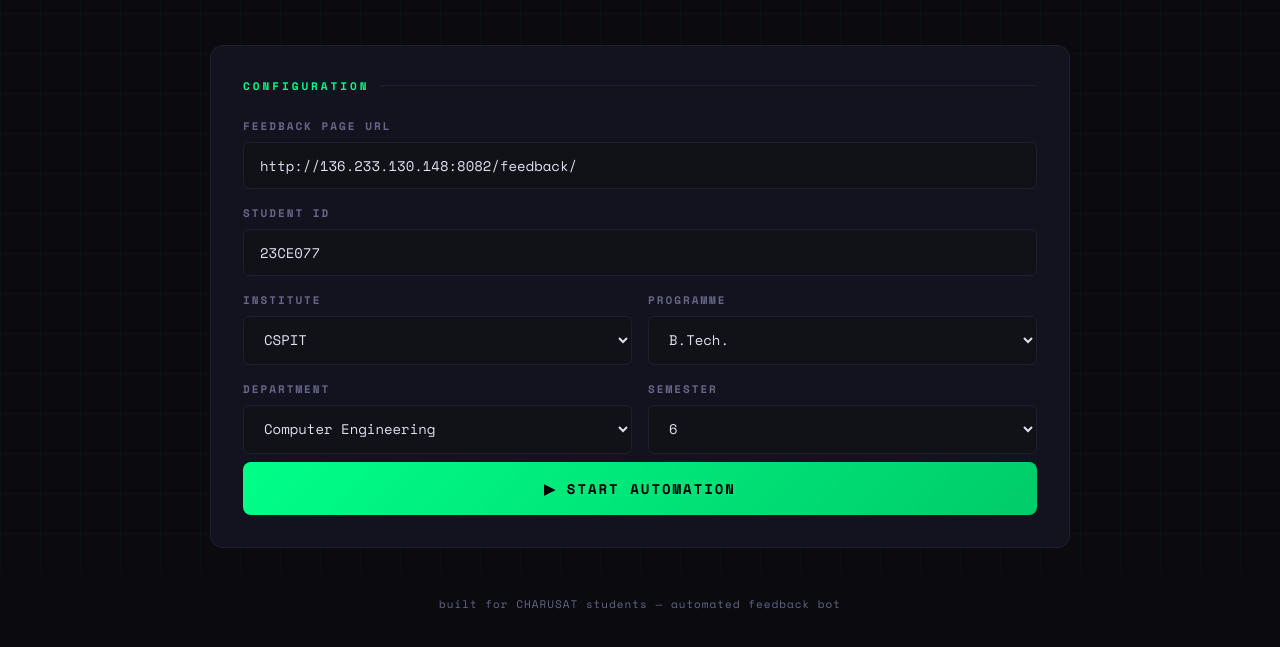
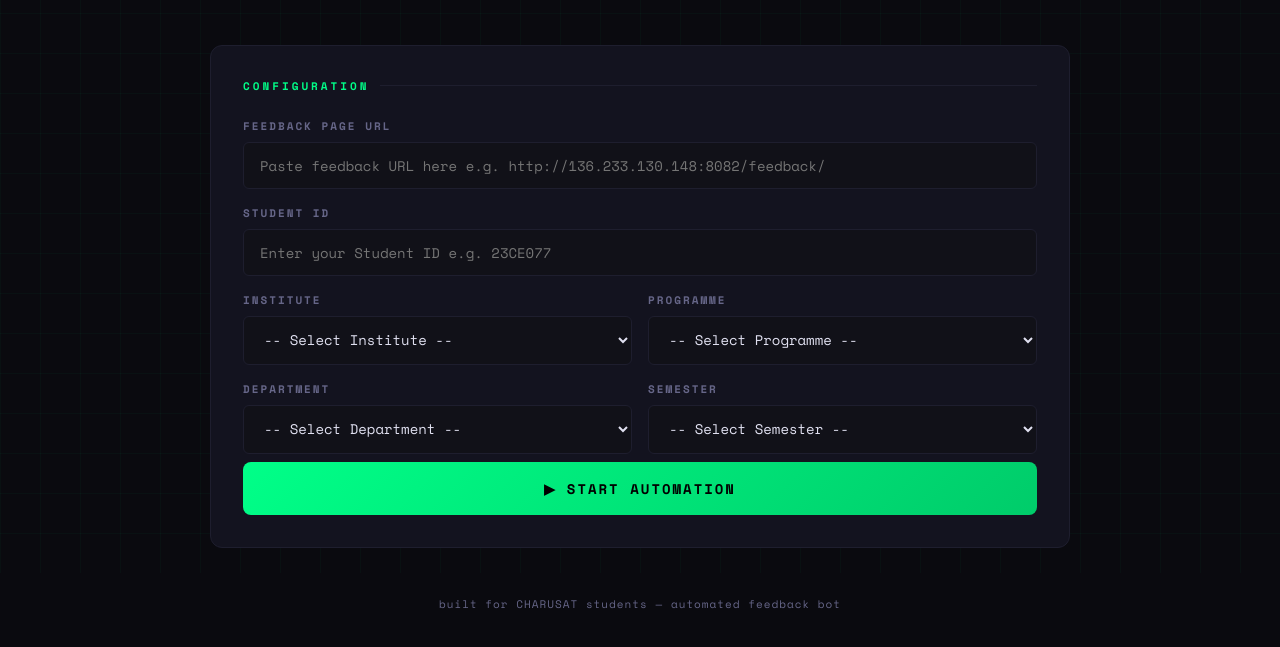
Before and after one commit to frazermccgurg-droid/Feedback-automation, a website: page public/index.html in a window 1280 px wide. Shown: the part 227-874 px from the top of the page. Drawn offline with nearby package versions, Linux system fonts and the light colour scheme.

Commit message:
empty fields with placeholders

```diff
--- a/public/index.html
+++ b/public/index.html
@@ -390,15 +390,16 @@
       <div class="form-grid">
         <div class="form-group full">
           <label>Feedback Page URL</label>
-          <input type="text" id="feedbackUrl" placeholder="e.g. http://136.233.130.148:8082/feedback/" value="http://136.233.130.148:8082/feedback/"/>
+          <input type="text" id="feedbackUrl" placeholder="Paste feedback URL here e.g. http://136.233.130.148:8082/feedback/" />
         </div>
         <div class="form-group full">
           <label>Student ID</label>
-          <input type="text" id="studentId" placeholder="e.g. 23CE077" value="23CE077"/>
+          <input type="text" id="studentId" placeholder="Enter your Student ID e.g. 23CE077" />
         </div>
         <div class="form-group">
           <label>Institute</label>
           <select id="institute">
+            <option value="" disabled selected>-- Select Institute --</option>
             <option value="CSPIT">CSPIT</option>
             <option value="DEPSTAR">DEPSTAR</option>
             <option value="CMPICA">CMPICA</option>
@@ -407,6 +408,7 @@
         <div class="form-group">
           <label>Programme</label>
           <select id="programme">
+            <option value="" disabled selected>-- Select Programme --</option>
             <option value="B.Tech.">B.Tech.</option>
             <option value="M.Tech.">M.Tech.</option>
             <option value="MCA">MCA</option>
@@ -415,6 +417,7 @@
         <div class="form-group">
           <label>Department</label>
           <select id="department">
+            <option value="" disabled selected>-- Select Department --</option>
             <option value="Computer Engineering">Computer Engineering</option>
             <option value="Information Technology">Information Technology</option>
             <option value="Electronics">Electronics</option>
@@ -425,12 +428,13 @@
         <div class="form-group">
           <label>Semester</label>
           <select id="semester">
+            <option value="" disabled selected>-- Select Semester --</option>
             <option value="1">1</option>
             <option value="2">2</option>
             <option value="3">3</option>
             <option value="4">4</option>
             <option value="5">5</option>
-            <option value="6" selected>6</option>
+            <option value="6">6</option>
             <option value="7">7</option>
             <option value="8">8</option>
           </select>
@@ -480,7 +484,7 @@
 
   <script>
     // Point to your Render backend URL
-    const API_BASE = "https://feedback-automation.onrender.com";
+    const API_BASE = window.location.origin;
 
     let eventSource = null;
     let successCount = 0;
```
